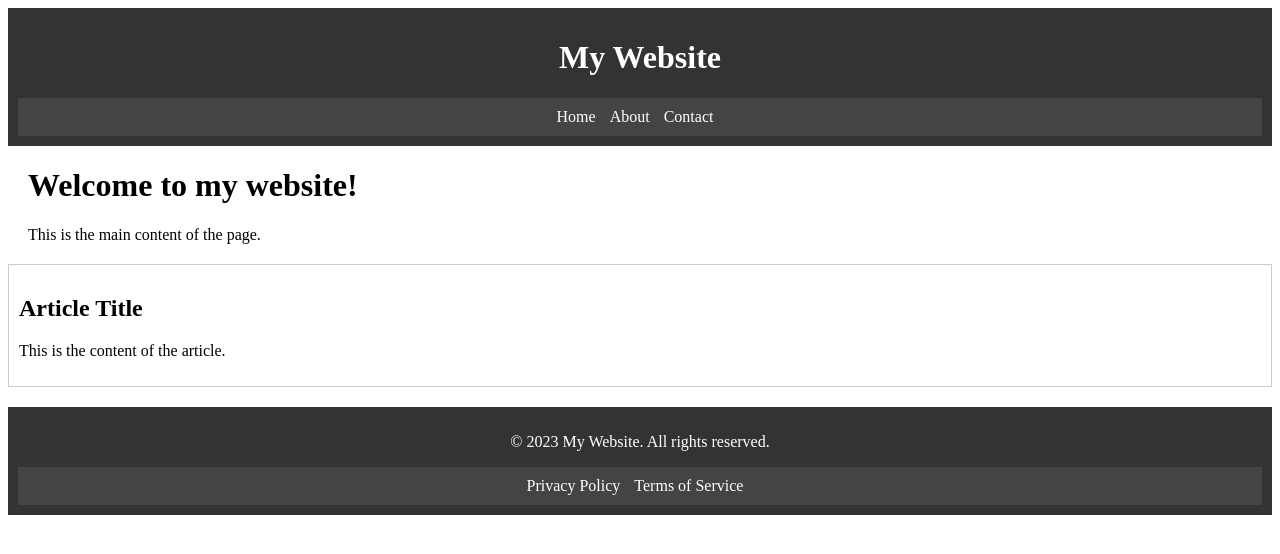
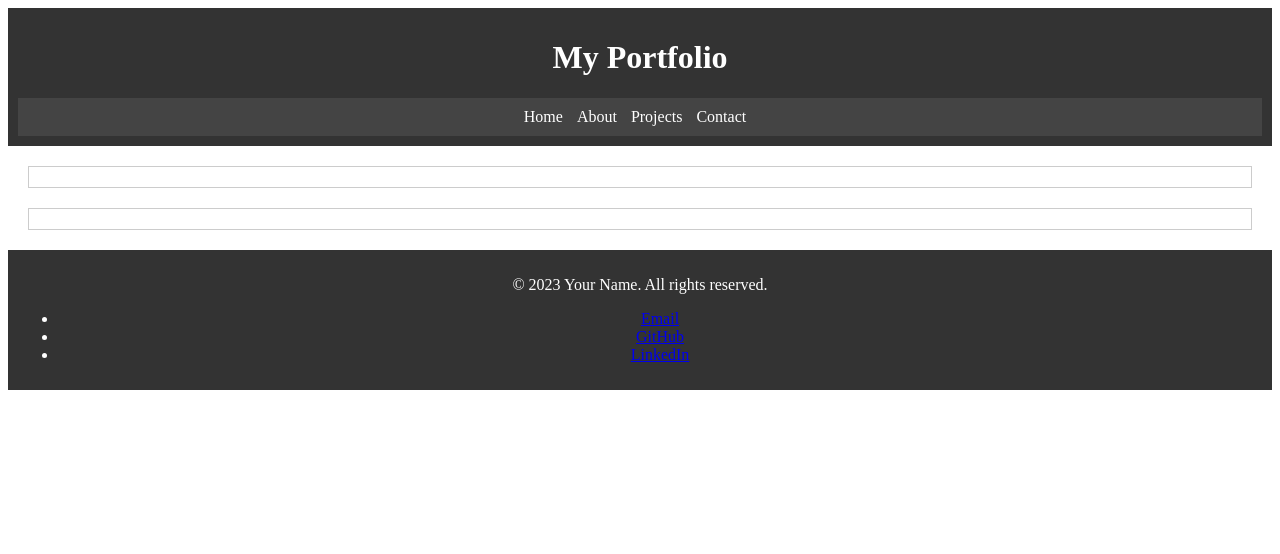
Before and after one commit to fredana/my-portfolio-template, a plain HTML site: page index.html in a window 1280 px wide. Drawn offline with Linux system fonts and the light colour scheme.

Commit message:
HTML SECTION UPDATED

```diff
--- a/index.html
+++ b/index.html
@@ -1,4 +1,4 @@
-<!DOCTYPE html>
+<!-- <!DOCTYPE html>
 <html lang="en">
 <head>
     <meta charset="UTF-8">
@@ -39,4 +39,60 @@
   </nav>
 </footer>
 
+</html> -->
+
+<!DOCTYPE html>
+<html>
+<head>
+  <title>My Portfolio</title>
+  <link rel="stylesheet" type="text/css" href="styles.css">
+</head>
+<body>
+  <header>
+    <h1>My Portfolio</h1>
+    <nav>
+      <ul>
+        <li><a href="#home">Home</a></li>
+        <li><a href="#about">About</a></li>
+        <li><a href="#projects">Projects</a></li>
+        <li><a href="#contact">Contact</a></li>
+      </ul>
+    </nav>
+  </header>
+
+  <main>
+    <section id="home">
+      <!-- Home section content goes here -->
+    </section>
+
+    <section id="about">
+      <!-- About section content goes here -->
+    </section>
+
+    <section id="projects">
+      <article>
+        <!-- Project 1 content goes here -->
+      </article>
+
+      <article>
+        <!-- Project 2 content goes here -->
+      </article>
+
+      <!-- Add more project articles as needed -->
+    </section>
+
+    <section id="contact">
+      <!-- Contact section content goes here -->
+    </section>
+  </main>
+
+  <footer>
+    <p>&copy; 2023 Your Name. All rights reserved.</p>
+    <ul>
+      <li><a href="mailto:youremail@example.com">Email</a></li>
+      <li><a href="https://github.com/yourusername">GitHub</a></li>
+      <li><a href="https://linkedin.com/in/yourusername">LinkedIn</a></li>
+    </ul>
+  </footer>
+</body>
 </html>
```
